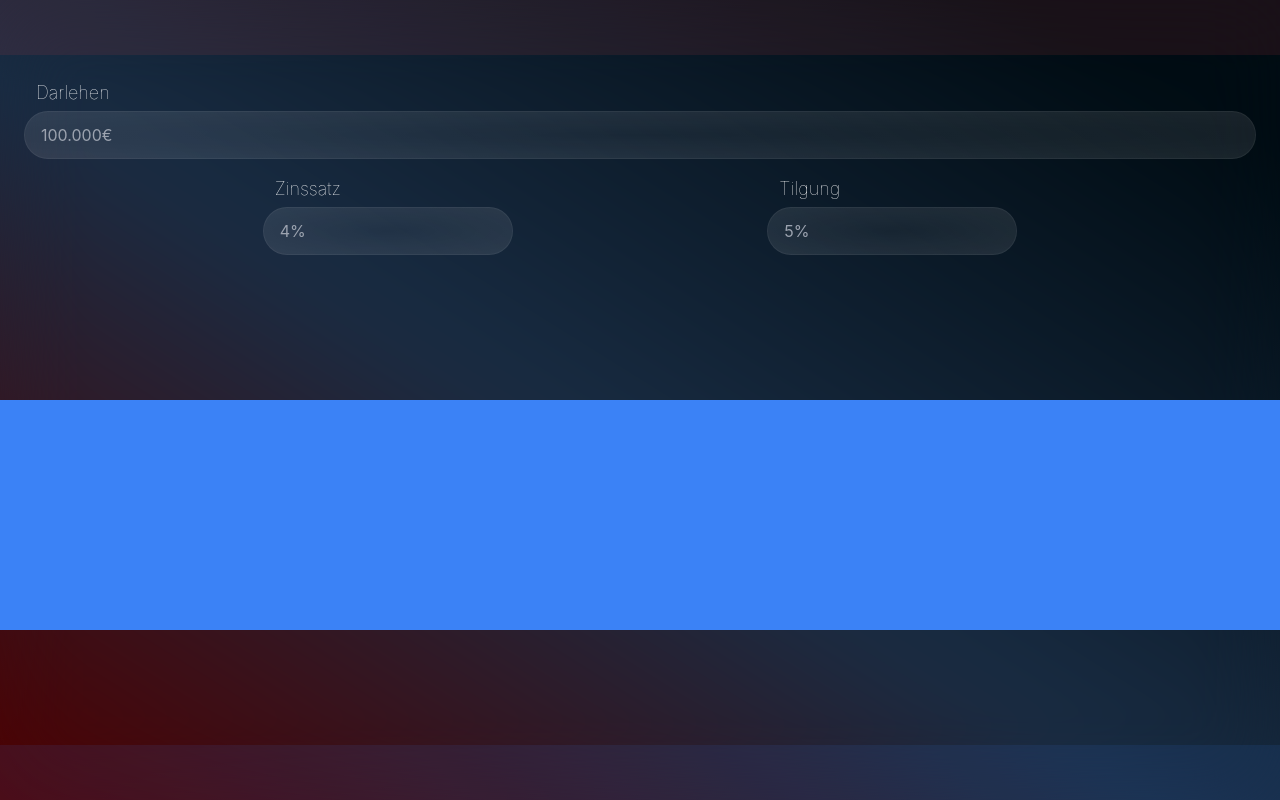
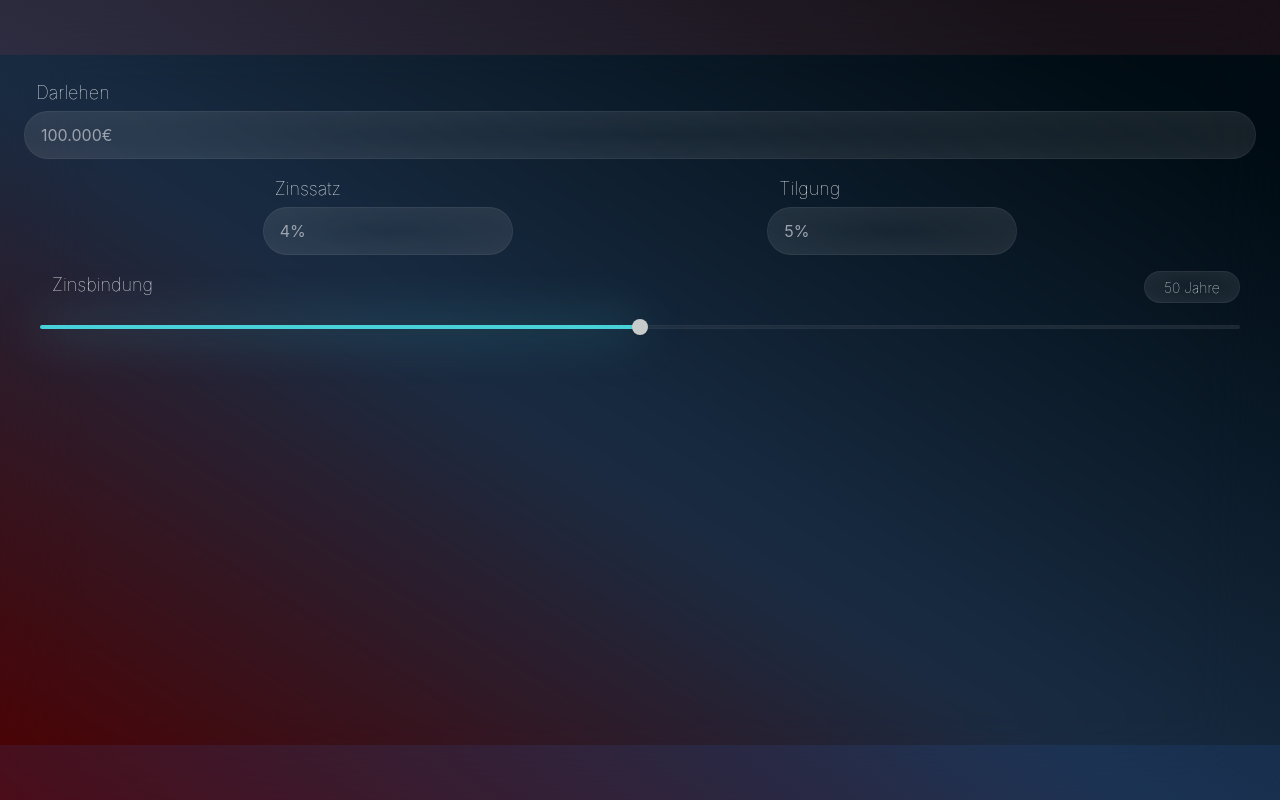
Before and after one commit to TrueTaco/Credit-Calculator, a React (Vite) app: page / in a window 1280 px wide. Built offline with nearby package versions, Linux system fonts and the light colour scheme.

Commit message:
Add slider component

```diff
--- a/src/components/BasicResult.tsx
+++ b/src/components/BasicResult.tsx
@@ -3,7 +3,7 @@ import React, { FC } from "react";
 interface BasicResultProps {}
 
 const BasicResult: FC<BasicResultProps> = () => {
-  return <div className=" h-2/6 bg-blue-500"></div>;
+  return <div className=" bg-blue-500"></div>;
 };
 
 export default BasicResult;
--- a/src/components/CalculationInputs.tsx
+++ b/src/components/CalculationInputs.tsx
@@ -1,6 +1,7 @@
 import React, { FC, useEffect, useState } from "react";
 import InputField from "./InputField";
 import { useTranslation } from "react-i18next";
+import Slider from "./Slider";
 
 interface CalculationInputsProps {}
 
@@ -8,15 +9,12 @@ const CalculationInputs: FC<CalculationInputsProps> = () => {
   const [loan, setLoan] = useState<number>();
   const [interestRate, setInterestRate] = useState<number>();
   const [repayment, setRepayment] = useState<number>();
+  const [interestRateFixation, setInterestRateFixation] = useState<number>(50);
 
   const { t } = useTranslation();
 
-  useEffect(() => {
-    console.log(loan);
-  }, [loan]);
-
   return (
-    <div className="flex flex-col h-3/6 gap-4 p-6">
+    <div className="flex flex-col gap-4 p-6 h-4/6">
       <InputField
         value={loan}
         setValue={setLoan}
@@ -37,6 +35,11 @@ const CalculationInputs: FC<CalculationInputsProps> = () => {
           placeholder={"5%"}
         />
       </div>
+      <Slider
+        value={interestRateFixation}
+        setValue={setInterestRateFixation}
+        label="Zinsbindung"
+      />
     </div>
   );
 };
--- a/src/components/Content.tsx
+++ b/src/components/Content.tsx
@@ -7,7 +7,7 @@ interface ContentProps {}
 const Content: FC<ContentProps> = () => {
   return (
     <div className="h-full">
-      <div className="h-full ">
+      <div className="h-full flex-col">
         <CalculationInputs />
         <BasicResult />
       </div>
--- /dev/null
+++ b/src/components/Slider.tsx
@@ -0,0 +1,66 @@
+import React, { ChangeEvent, FC } from "react";
+
+interface SliderProps {
+  label: string;
+  value: number | undefined;
+  setValue: React.Dispatch<React.SetStateAction<number | undefined>>;
+}
+
+const Slider: FC<SliderProps> = ({ label, value, setValue }) => {
+  // Event-Handler für den Slider
+  const handleChange = (event: ChangeEvent<HTMLInputElement>) => {
+    const newValue = parseInt(event.target.value, 10); // Wert aus dem Event auslesen und in eine Zahl umwandeln
+    setValue(newValue);
+  };
+
+  return (
+    <div className="flex flex-col gap-2 pl-4 pr-4">
+      <div className="flex flex-row justify-between">
+        <label className=" text-white text-lg font-thin pl-3 pb-1">
+          {label}
+        </label>
+        <input
+          className="hover:ring-blue-500 text-white bg-white/10 rounded-full border border-white/5 h-8 max-w-24 text-sm font-thin text-center"
+          style={{
+            background:
+              "radial-gradient(ellipse, rgba(255,255,255,0.05) 0%, rgba(255,255,255,0.10) 100%)",
+          }}
+          value={`${value} Jahre`}
+          onChange={(event) => {
+            const inputValue = event.target.value.replace(/[^0-9]/g, ""); // Remove non-numeric characters
+            setValue(inputValue ? Number(inputValue) : 0); // Set the numeric value or 0 if empty
+          }}
+        />
+      </div>
+
+      <div className="inline relative w-full h-2">
+        {/* Glow-Layer */}
+        <div
+          className="absolute top-3 left-0 h-2 rounded-lg pointer-events-none"
+          style={{
+            width: `${value}%`, // Dynamische Breite für den linken Teil
+            background: "rgba(72, 209, 217, 0.5)", // Glow-Farbe
+            filter: "blur(24px)", // Blur für den Glow
+          }}
+        ></div>
+        {/* Slider */}
+        <input
+          id="custom-slider"
+          type="range"
+          min="0"
+          max="100"
+          value={value}
+          onChange={handleChange}
+          className="w-full h-1 bg-[#48D1D9] rounded-lg appearance-none cursor-pointer "
+          style={{
+            background: `
+            linear-gradient(to right, #48D1D9 ${value}%, transparent ${value}%),
+            radial-gradient(ellipse, rgba(255,255,255,0.05) 0%, rgba(255,255,255,0.10) 100%)`,
+          }}
+        />
+      </div>
+    </div>
+  );
+};
+
+export default Slider;
--- a/src/index.css
+++ b/src/index.css
@@ -18,3 +18,13 @@ input::-webkit-inner-spin-button {
 input[type="number"] {
   -moz-appearance: textfield;
 }
+
+input[type="range"]::-webkit-slider-thumb {
+  @apply w-4 h-4 bg-[#CBCBCB] rounded-full shadow-md appearance-none;
+}
+input[type="range"]::-moz-range-thumb {
+  @apply w-5 h-5 bg-[#CBCBCB] rounded-full shadow-md appearance-none;
+}
+input[type="range"]::-ms-thumb {
+  @apply w-5 h-5 bg-[#CBCBCB] rounded-full shadow-md appearance-none;
+}
```
